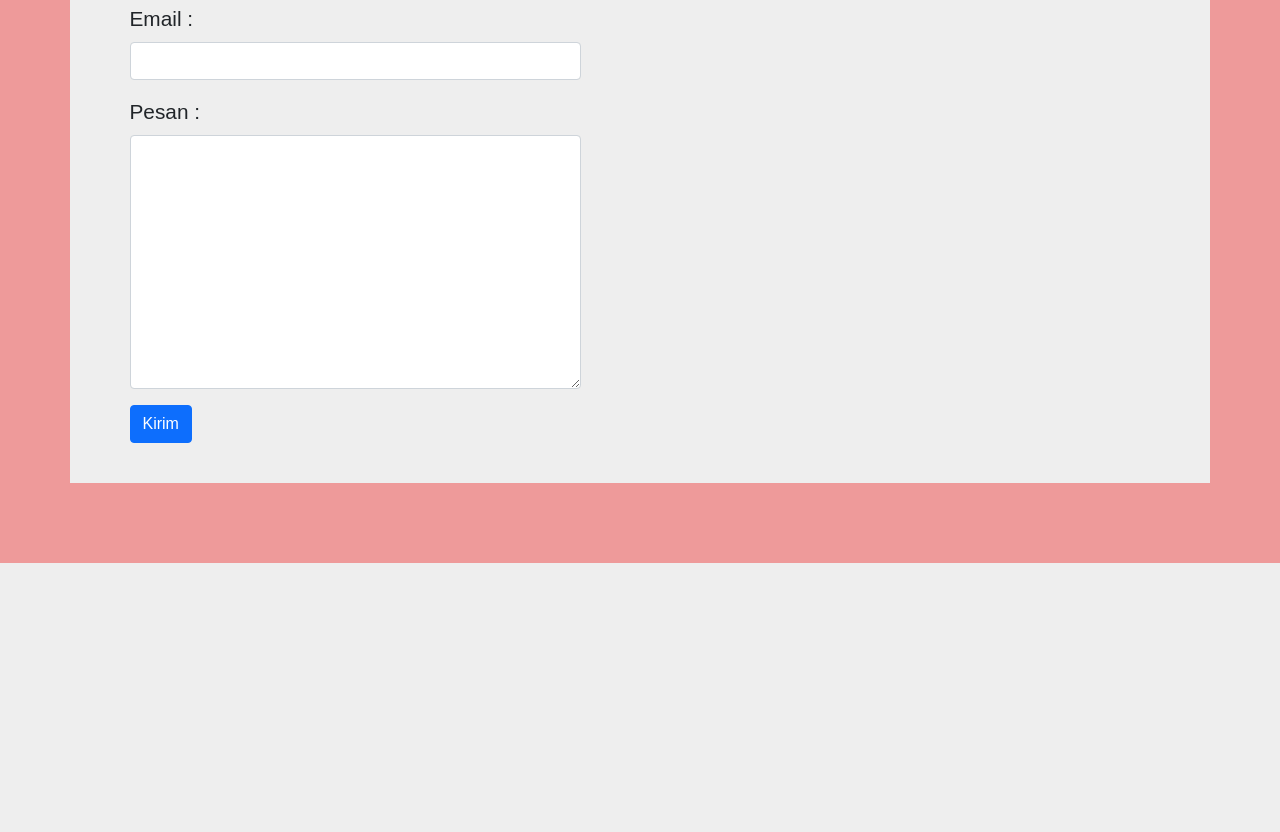
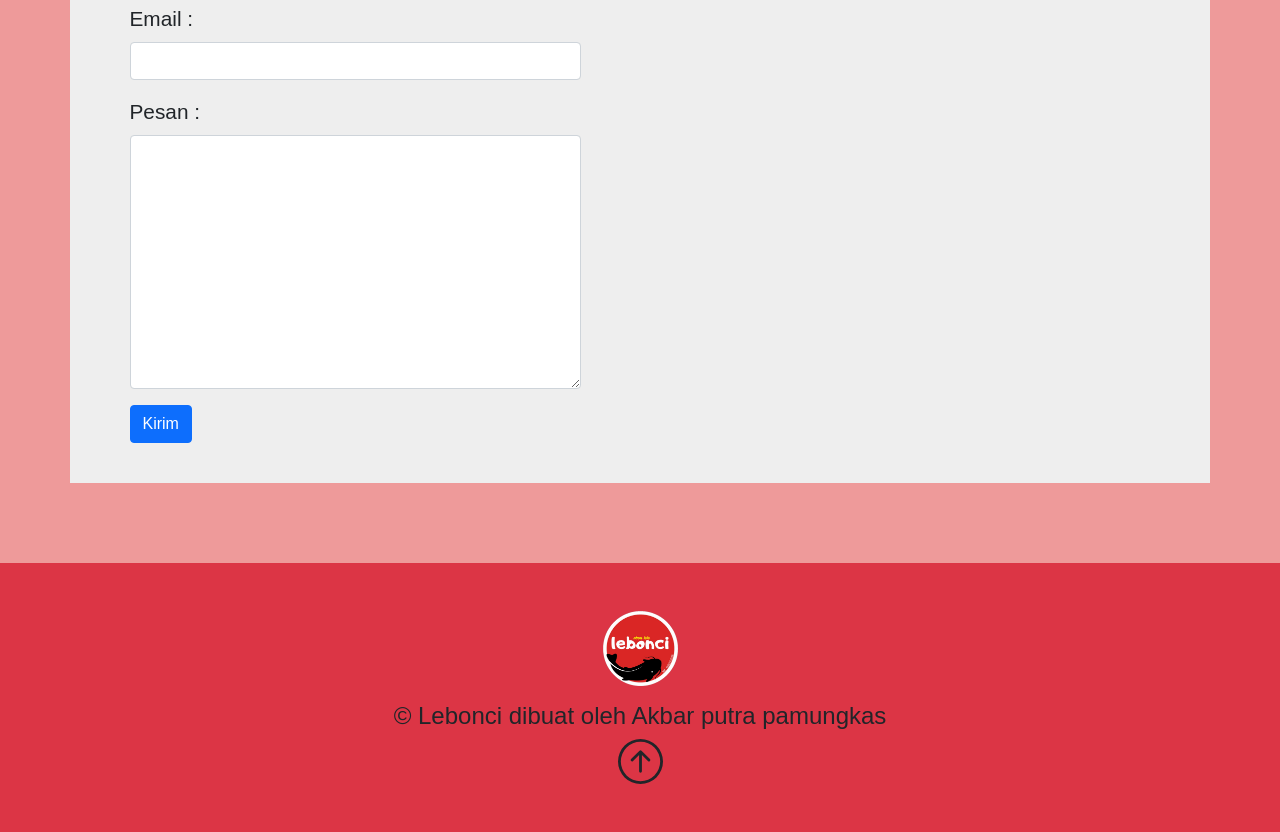
Before and after one commit to akbarputrapamungkas/itw2024_project2_243040093, a plain HTML site: page index.html in a window 1280 px wide. Shown: the part 3391-4223 px from the top of the page. Before the commit the page ends 3954 px from the top, so only its background shows below. Drawn offline with nearby package versions, Linux system fonts and the light colour scheme.

Commit message:
menambahkan footer

```diff
--- a/css/style.css
+++ b/css/style.css
@@ -61,6 +61,9 @@ nav {
 .kontak .container {
   background-color: #eee;
 }
+footer {
+  padding: 3rem 0;
+}
 
 @media (max-width: 600px) {
   .home {
@@ -75,6 +78,6 @@ nav {
   }
 
 .about .card {
-    width: 100%;
+    width: 100%   B ;
 }
 }
--- a/index.html
+++ b/index.html
@@ -190,7 +190,6 @@
         </div>
         <div class="row justify-content-around">
           <div class="col-md-5">
-
             <form>
               <div class="mb-3">
                 <label for="name" class="form-label">Nama :</label>
@@ -240,6 +239,44 @@
       </div>
     </section>
     <!-- akhir kontak -->
+    <!-- footer -->
+    <footer class="bg-danger">
+      <div class="container">
+        <div class="row text-center">
+          <div class="col">
+            <img src="img/logo.png" alt="" width="75" />
+          </div>
+        </div>
+        <div class="row text-center mt-3">
+          <div class="col">
+            <h4>
+              &copy; Lebonci dibuat oleh
+              <a
+                class="text-decoration-none text-dark"
+                href="https://www.instagram.com/akbar.p.pamungkas.35/?igsh=bHJhcGtsZGU0bjV3#"
+                >Akbar putra pamungkas</a
+              >
+            </h4>
+            <a href="#home">
+              <svg
+                xmlns="http://www.w3.org/2000/svg"
+                width="45"
+                height="45"
+                fill="currentColor"
+                class="bi bi-arrow-up-circle text-dark"
+                viewBox="0 0 16 16"
+              >
+                <path
+                  fill-rule="evenodd"
+                  d="M1 8a7 7 0 1 0 14 0A7 7 0 0 0 1 8m15 0A8 8 0 1 1 0 8a8 8 0 0 1 16 0m-7.5 3.5a.5.5 0 0 1-1 0V5.707L5.354 7.854a.5.5 0 1 1-.708-.708l3-3a.5.5 0 0 1 .708 0l3 3a.5.5 0 0 1-.708.708L8.5 5.707z"
+                />
+              </svg>
+            </a>
+          </div>
+        </div>
+      </div>
+    </footer>
+    <!-- akhir footer -->
 
     <!-- Option 1: Bootstrap Bundle with Popper -->
     <script
```
